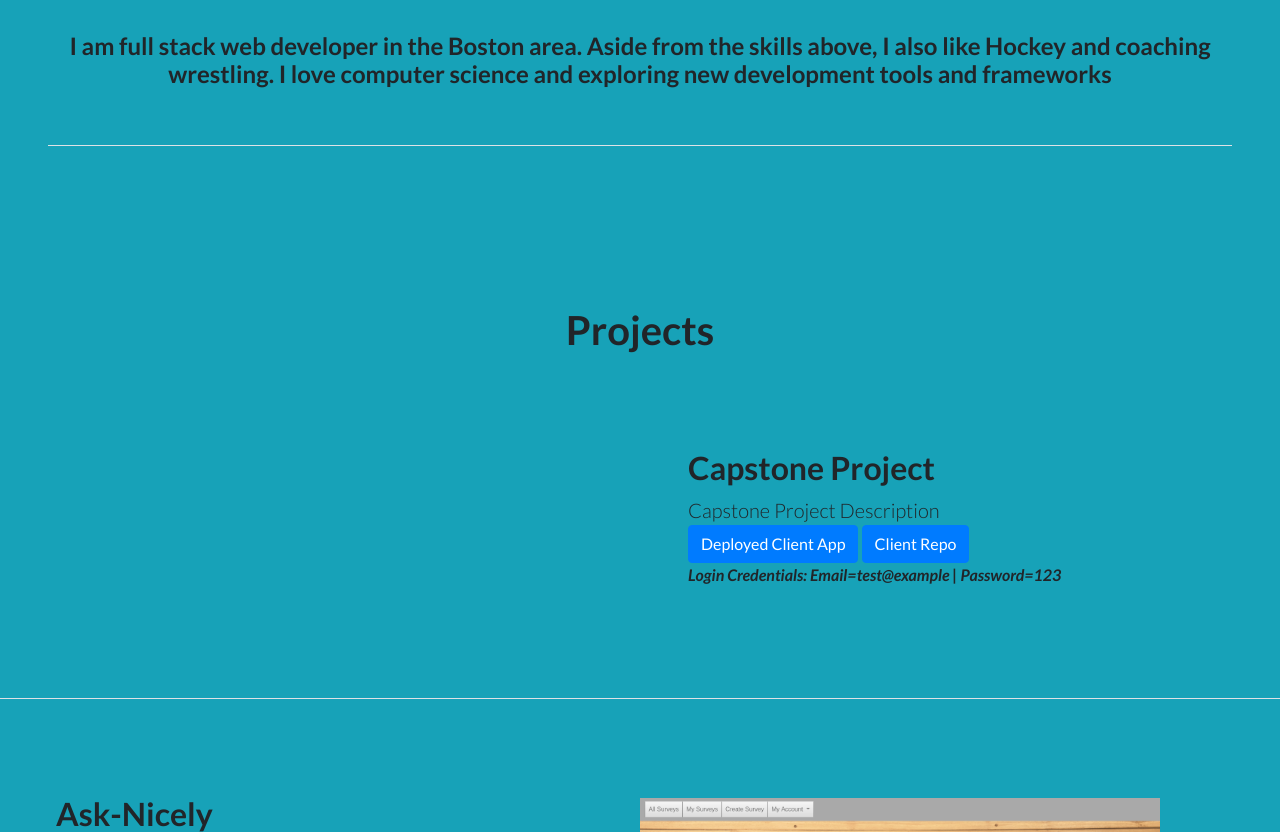
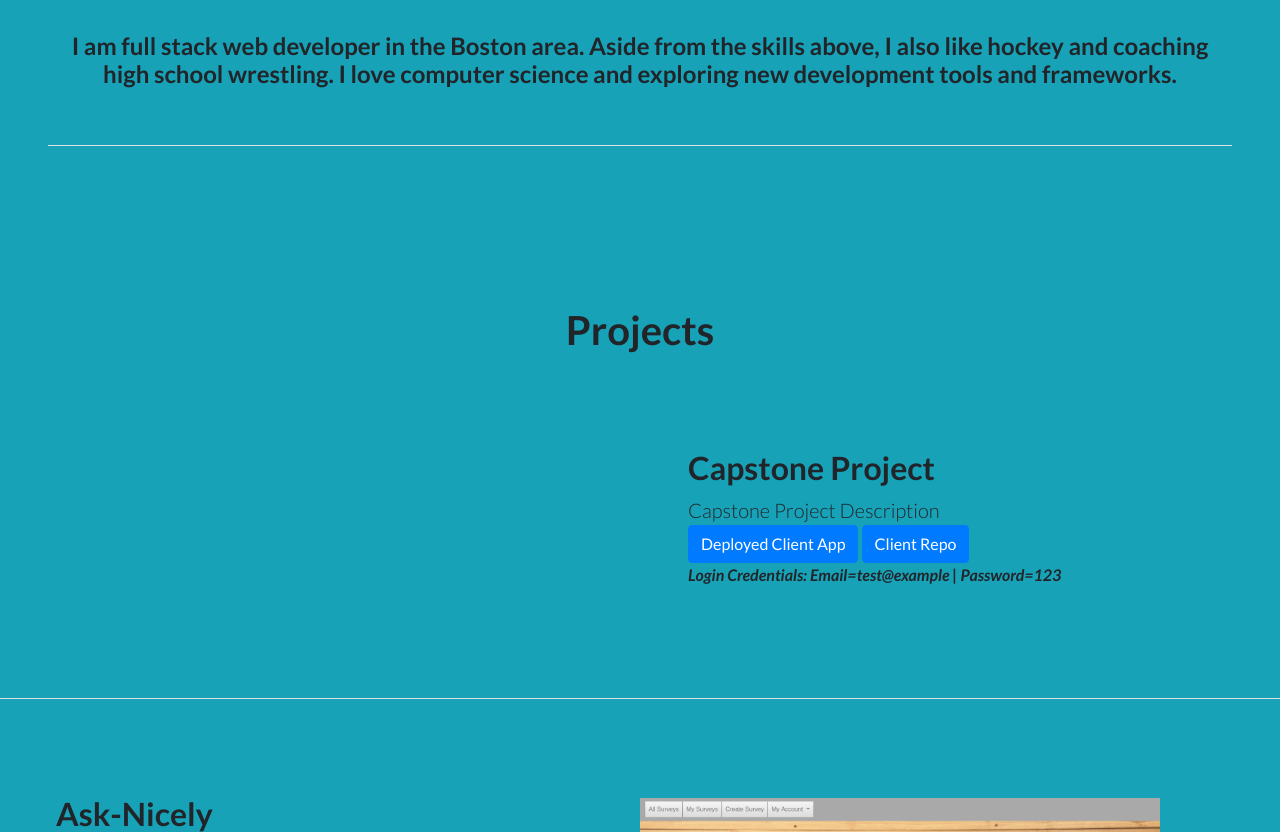
Before and after one commit to ghood97/ghood97.github.io, a website: page index.html in a window 1280 px wide. Shown: the part 1615-2447 px from the top of the page. Drawn offline with Linux system fonts and the light colour scheme.

Commit message:
Fix typo in about me section

```diff
--- a/index.html
+++ b/index.html
@@ -155,7 +155,7 @@
         <div class="headshot-div col-12 mx-auto d-flex justify-content-center pb-5">
           <img id="headshot" class="mx-auto" src="./public/ruby-logo.png" alt="headshot">
         </div>
-        <h4 class="mx-auto col-12 text-center">I am full stack web developer in the Boston area. Aside from the skills above, I also like Hockey and coaching wrestling. I love computer science and exploring new development tools and frameworks</h4>
+        <h4 class="mx-auto col-12 text-center">I am full stack web developer in the Boston area. Aside from the skills above, I also like hockey and coaching high school wrestling. I love computer science and exploring new development tools and frameworks.</h4>
       </div>
       <div class="border-top mt-0 mb-5"></div>
     </div>
```
